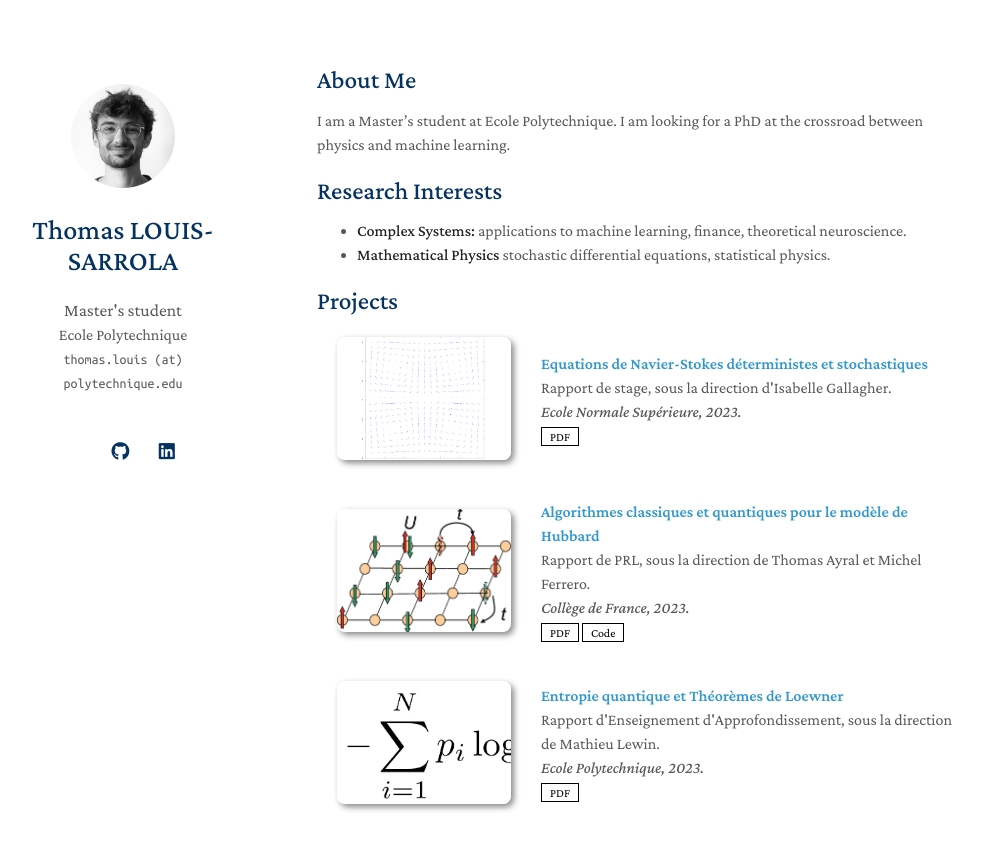
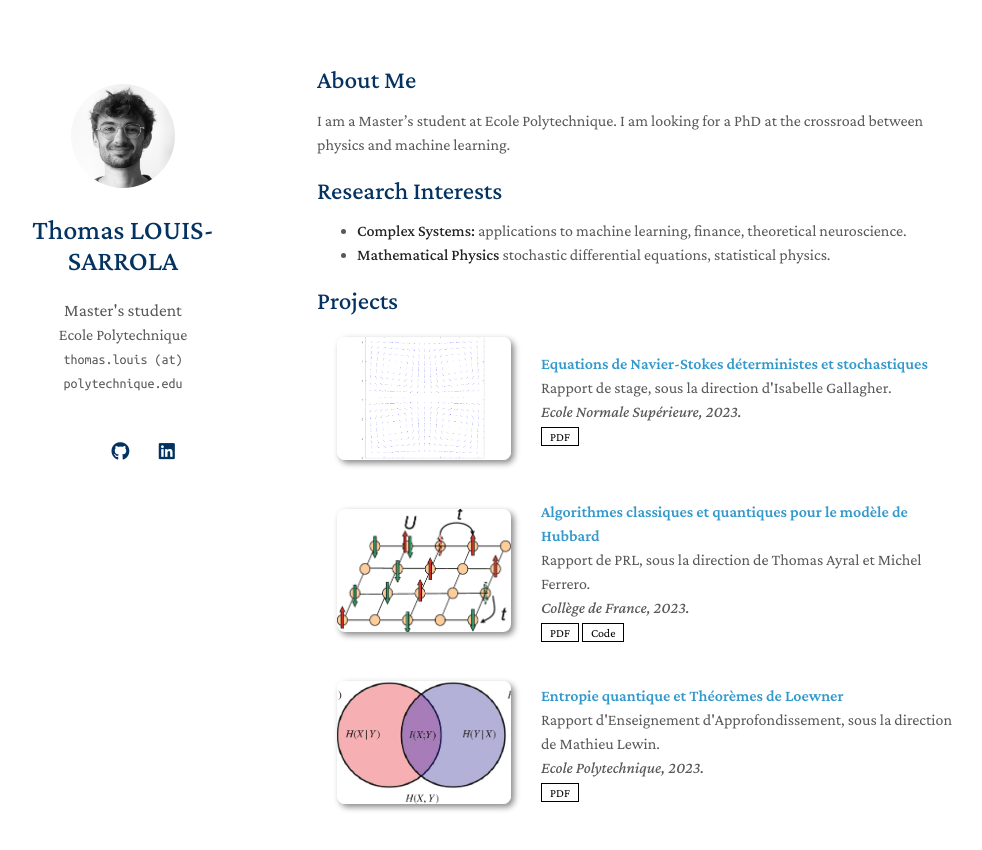
Before and after one commit to lsthomas/lsthomas.github.io, a Jekyll site: the page built from index.md, in a window 1280 px wide and 938 px high. Shown: the top 850 px of the window, without its empty margins (153-1135 px from the left). Built offline with Jekyll 4.4.1, drawn with Linux system fonts in a browser that asks for light colours; nearby versions of some CDN libraries; a style sheet for code colours, icons or effects is not loaded; our own code applies the rules of GitHub Pages for plain Markdown files.

Commit message:
Update publications.yml

```diff
--- a/_data/publications.yml
+++ b/_data/publications.yml
@@ -30,4 +30,4 @@ main:
     #page: https://class-il.mpi-inf.mpg.de/mnemonics/
     #bibtex: https://class-il.mpi-inf.mpg.de/mnemonics/
     #notes: Oral Presentation
-    image: assets/img/entropie.webp
+    image: assets/img/entropie.png
```
